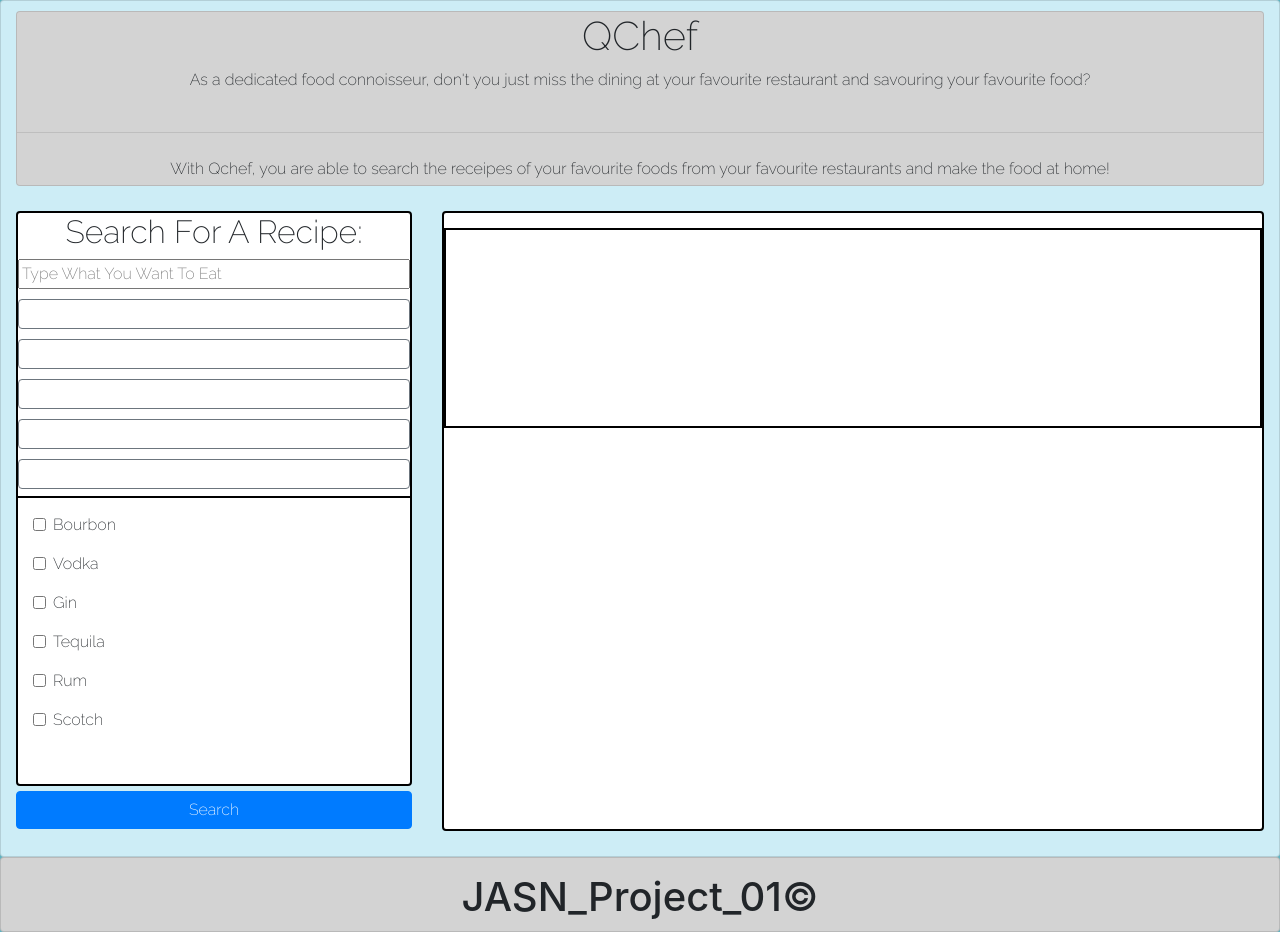
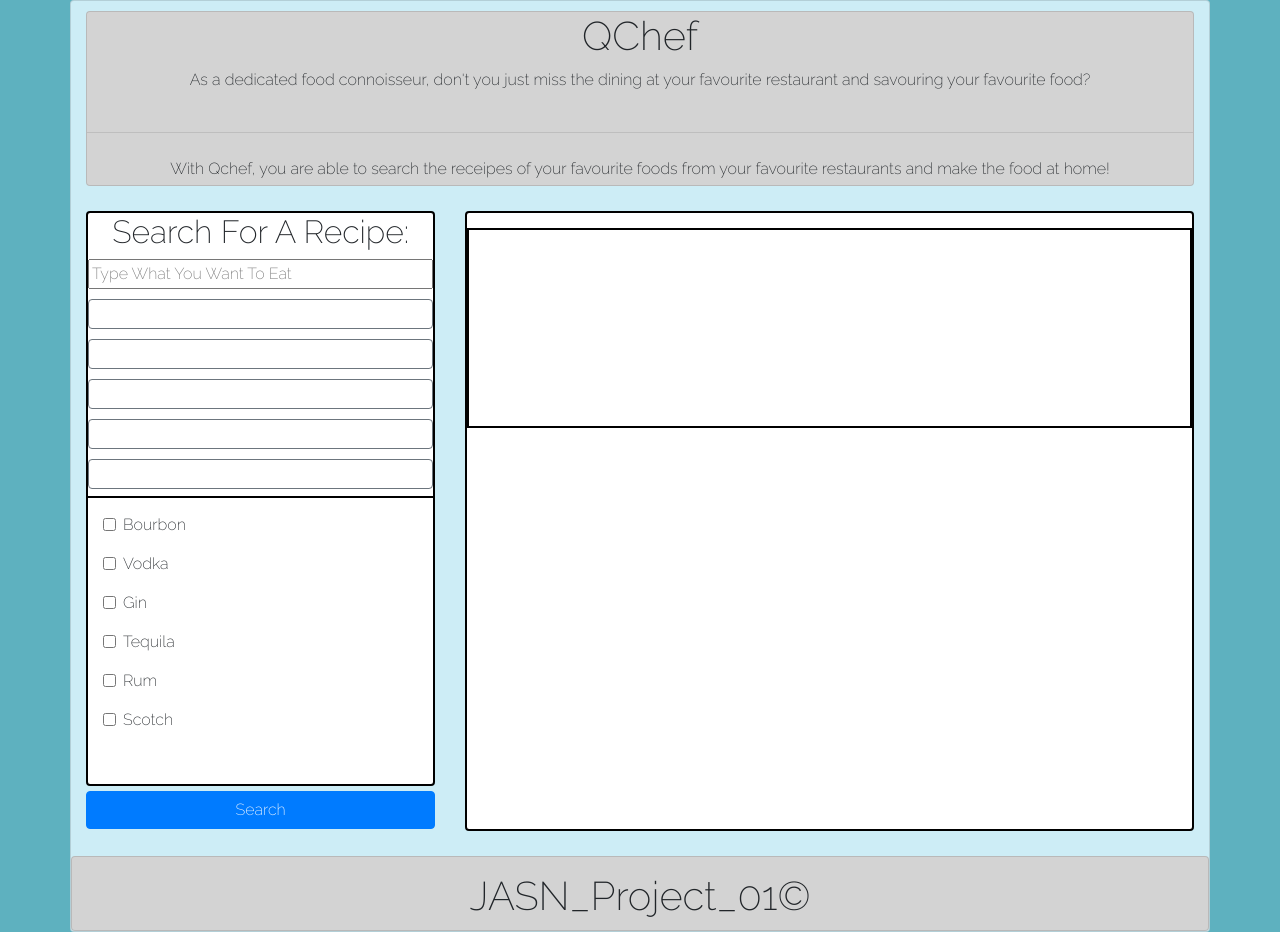
Before and after one commit to Skirkp18/JASN_Project_01, a plain HTML site: page index.html in a window 1280 px wide. Drawn offline with nearby package versions, Linux system fonts and the light colour scheme.

Commit message:
fixed issue with footer html and styling

```diff
--- a/index.html
+++ b/index.html
@@ -33,7 +33,7 @@
 <body style="background-color: #5eb1bf">
 
   <!-- gird container -->
-  <div class="container-fluid card" style="background-color: #cdedf6; font-family: 'Raleway', sans-serif;">
+  <div class="container-lg card" style="background-color: #cdedf6; font-family: 'Raleway', sans-serif;">
 
     <!-- row 1 -->
     <div class="row">
@@ -160,16 +160,13 @@
           </div>
         </div>
       </div>
-    </div>
 
 
     <!-- row 3 (footer) -->
     <div class="row">
       <!-- col -->
-      <div class="col">
-        <div class="card" id="footer">
+      <div class="col card" id="footer">
           <h1 id="footertxt">JASN_Project_01©</h1>
-        </div>
       </div>
     </div>
 
@@ -184,9 +181,7 @@
   <script src="https://code.jquery.com/jquery-3.4.1.min.js"></script>
   <script src="https://cdnjs.cloudflare.com/ajax/libs/moment.js/2.24.0/moment.min.js"></script>
   <script src="https://ajax.googleapis.com/ajax/libs/jquery/3.5.1/jquery.min.js"></script>
-
   <script src="https://code.jquery.com/jquery.js"></script>
-
   <script src="script.js"></script>
 </body>
 
```
